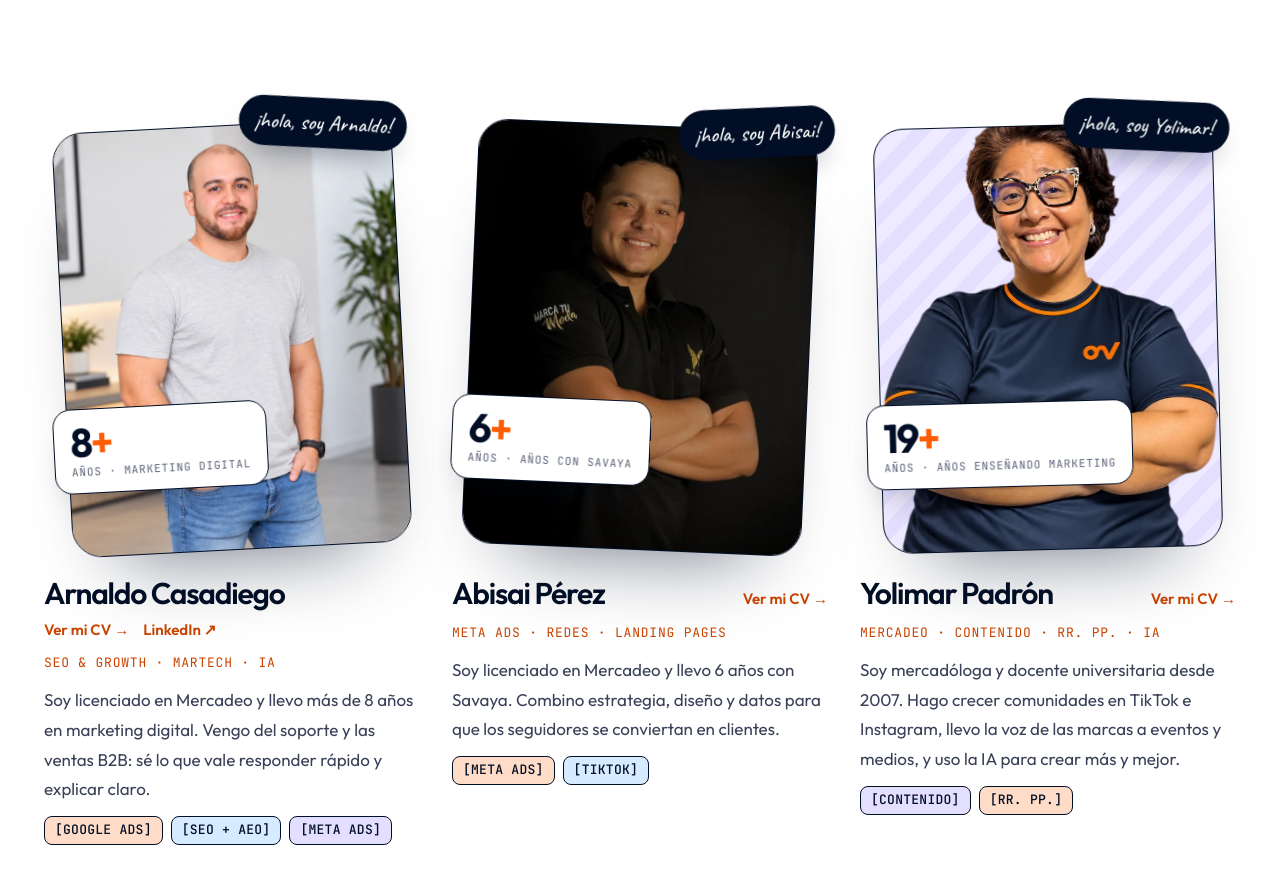
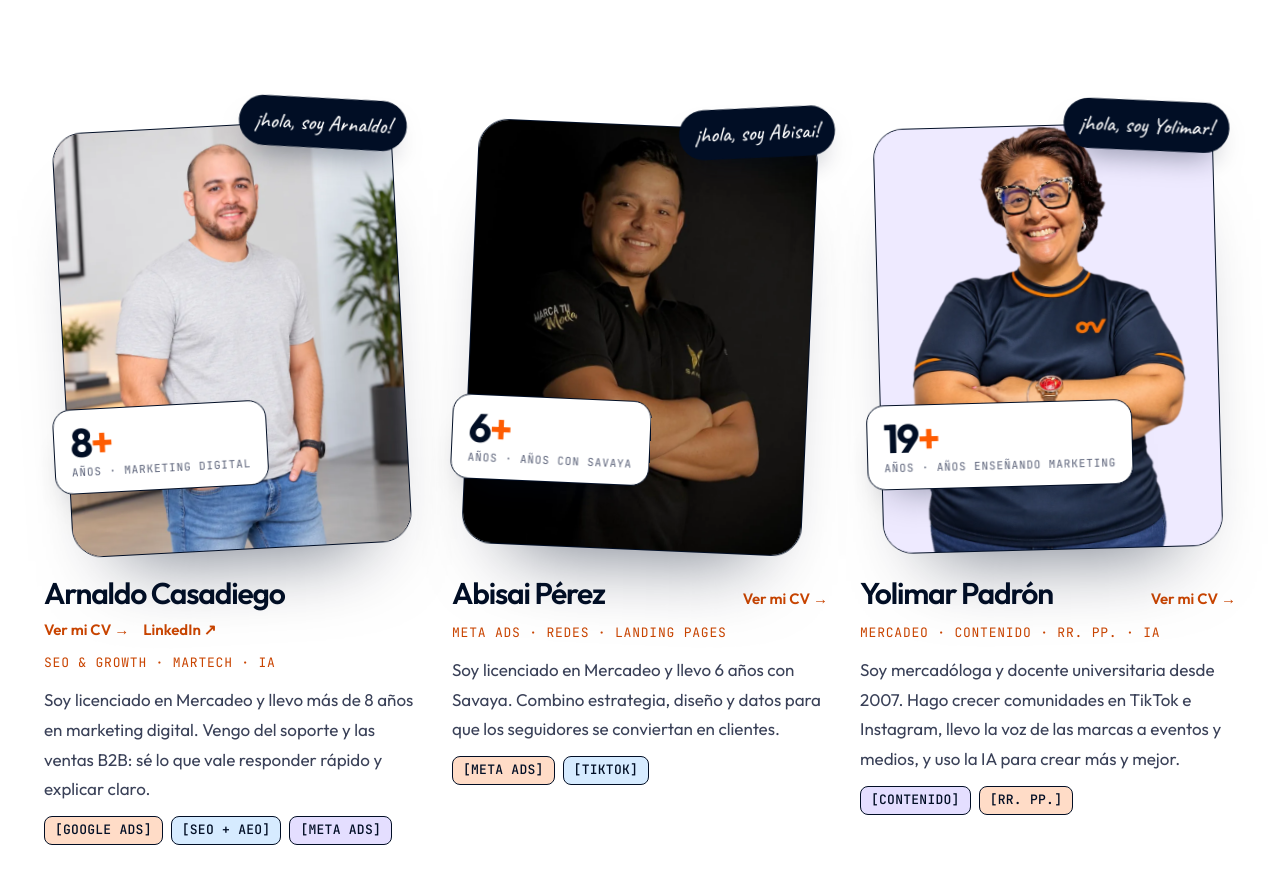
Before and after one commit to aandreskss/clickonversion, a Next.js app: page / in a window 1280 px wide. Shown: the part 7320-8204 px from the top of the page. Built offline with nearby package versions, Linux system fonts and the light colour scheme; no server answers.

Commit message:
feat(about): fondo lavanda a la tarjeta de Yoli para imagen con transparencia

```diff
--- a/src/components/brand/team-grid.tsx
+++ b/src/components/brand/team-grid.tsx
@@ -17,7 +17,11 @@ export function TeamGrid() {
                   style={{ position: "absolute", inset: 0, borderRadius: 30, border: "1.5px solid #010E25", display: "flex", alignItems: "flex-end", padding: 20, boxShadow: "0 50px 80px -50px rgba(1,14,37,.6)", ["--a" as string]: m.stripes[0], ["--b" as string]: m.stripes[1] } as React.CSSProperties}
                 >
                   {!m.photo && <span className="ck-mono" style={{ fontSize: 11.5, color: "#5A6178", background: "#fff", padding: "6px 10px", borderRadius: 8 }}>FOTO · {first}, luz natural</span>}
-                  {m.photo && <Image src={m.photo} alt={m.name} fill sizes="(max-width: 760px) 100vw, 400px" style={{ objectFit: "cover", objectPosition: "50% 22%", borderRadius: 29 }} />}
+                  {m.photo && (
+                    <div style={{ position: "absolute", inset: 0, borderRadius: 29, overflow: "hidden", background: m.photoBg ?? "transparent" }}>
+                      <Image src={m.photo} alt={m.name} fill sizes="(max-width: 760px) 100vw, 400px" style={{ objectFit: m.photoBg ? "contain" : "cover", objectPosition: m.photoBg ? "50% 100%" : "50% 22%" }} />
+                    </div>
+                  )}
                 </div>
                 <div style={{ position: "absolute", right: -16, top: -22, zIndex: 2, background: "#010E25", borderRadius: 999, padding: "8px 16px", transform: `rotate(${m.sticker}deg)`, boxShadow: "0 16px 30px -16px rgba(1,14,37,.6)" }}>
                   <span className="ck-hand" style={{ fontSize: 22, color: "#fff" }}>¡hola, soy {first}!</span>
--- a/src/data/team.ts
+++ b/src/data/team.ts
@@ -8,6 +8,8 @@ export interface TeamMember {
   linkedin?: string
   /** Foto real (opcional). Sin foto se muestra el marcador rayado. */
   photo?: string
+  /** Fondo del contenedor de foto (útil para imágenes con fondo transparente). */
+  photoBg?: string
   /** Página de CV (opcional) */
   cv?: string
   stripes: [string, string]
@@ -62,6 +64,7 @@ export const TEAM: TeamMember[] = [
       { label: "[RR. PP.]", bg: "#FFDCC7" },
     ],
     photo: "/team/yoli/pose-brazos-sonrisa.webp",
+    photoBg: "#EEEAFF",
     cv: "/about/yoli",
     stripes: ["#E4DEFF", "#EEEAFF"],
     tilt: "ck-p3",
```
